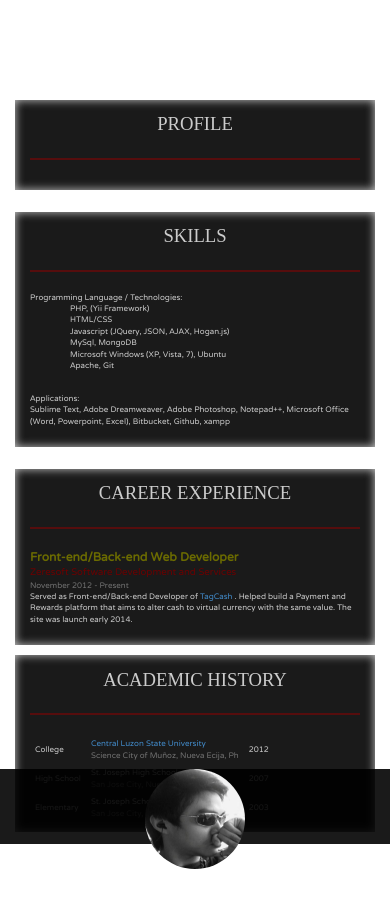
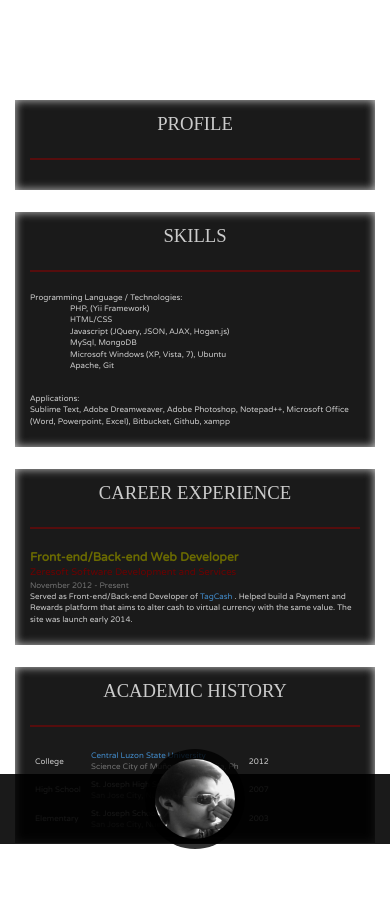
Before and after one commit to jeremyabulencia/jeremyabulencia.github.io, a plain HTML site: page index.html in a window 390 px wide. Drawn offline with Linux system fonts and the light colour scheme; some packages are replaced by stand-ins of ours; a script that the page names is missing.

Commit message:
reponsiveness

```diff
--- a/css/layout.css
+++ b/css/layout.css
@@ -73,14 +73,22 @@ ul{
 .LeftMask{
 	background-color:rgba(0,0,0,0.799);
 }
-@media (max-width: 1200px){
+@media (max-width: 1300px){
 	.links li{
 		margin:10px 15px !important;
 	}
 }
-@media (max-width: 1050px){
+@media (max-width: 1171px){
 	.links li{
 		margin:10px 10px !important;
+	}
+}
+@media (max-width: 1081px){
+	.links{
+		margin-left:-10px;
+	}
+	.links li{
+		margin:5px 5px !important;
 	}
 }
 @media (max-width: 992px){
@@ -90,6 +98,9 @@ ul{
 	.LeftContent{
 		display: none;
 	}
+	.mobileFooter{
+		visibility: visible !important;
+	}
 }
 @media (max-width: 800px){
 	.myName .title{
@@ -97,6 +108,11 @@ ul{
 	}
 	.myName .myDegree{
 		font-size: 65%;
+	}
+}
+@media (max-width: 668px){
+	.RightContent{
+		padding-bottom:0px !important;
 	}
 }
 @media (max-width: 515px){
@@ -128,7 +144,7 @@ ul{
 	}
 }
 .RightContent{
-	padding-bottom:20px;
+	padding-bottom:50px;
 }
 .myName{
 	font-size: 16pt;
@@ -170,11 +186,20 @@ ul{
 	left:0px;
 	bottom:0px;
 	z-index: 9999;
-	max-height: 75px;
+	max-height: 70px;
+	visibility: hidden;
 }
 
 .mobileFooter img{
 	border-radius: 50%;
+	margin:auto;
+	text-align: center;
+	margin-top:-25px;
+	padding:10px;
+	background-color:rgba(0,0,0,0.799);
+/*	-moz-box-shadow:    inset 0 0 1000px rgba(0,0,0,0.899);
+    -webkit-box-shadow: inset 0 0 1000px rgba(0,0,0,0.899);
+    box-shadow:         inset 0 0 1000px rgba(0,0,0,0.899);*/
 }
 
 .companyName{
--- a/index.html
+++ b/index.html
@@ -135,6 +135,7 @@
                             </p>
                         </div>
                     </div>
+                    <br/>
                     <!-- <div class="col-md-12 uncontained"></div> -->
                     <div class="myEducation col-md-12 contained">
                         <br/>
@@ -167,8 +168,13 @@
                 </div>
             </div>
         </div>
-        <div class="mobileFooter visible-xs">
-            <center><img src="images/profilePic.jpg" width="100" height="100"></center>
+        <div class="mobileFooter">
+            <div>
+                <center>
+                    <img src="images/profilePic.jpg" width="100" height="100" alt="">
+                </center>
+            </div>
+            <!-- <center><img src="images/profilePic.jpg" width="100" height="100"></center> -->
         </div>
     </body>
 
```
